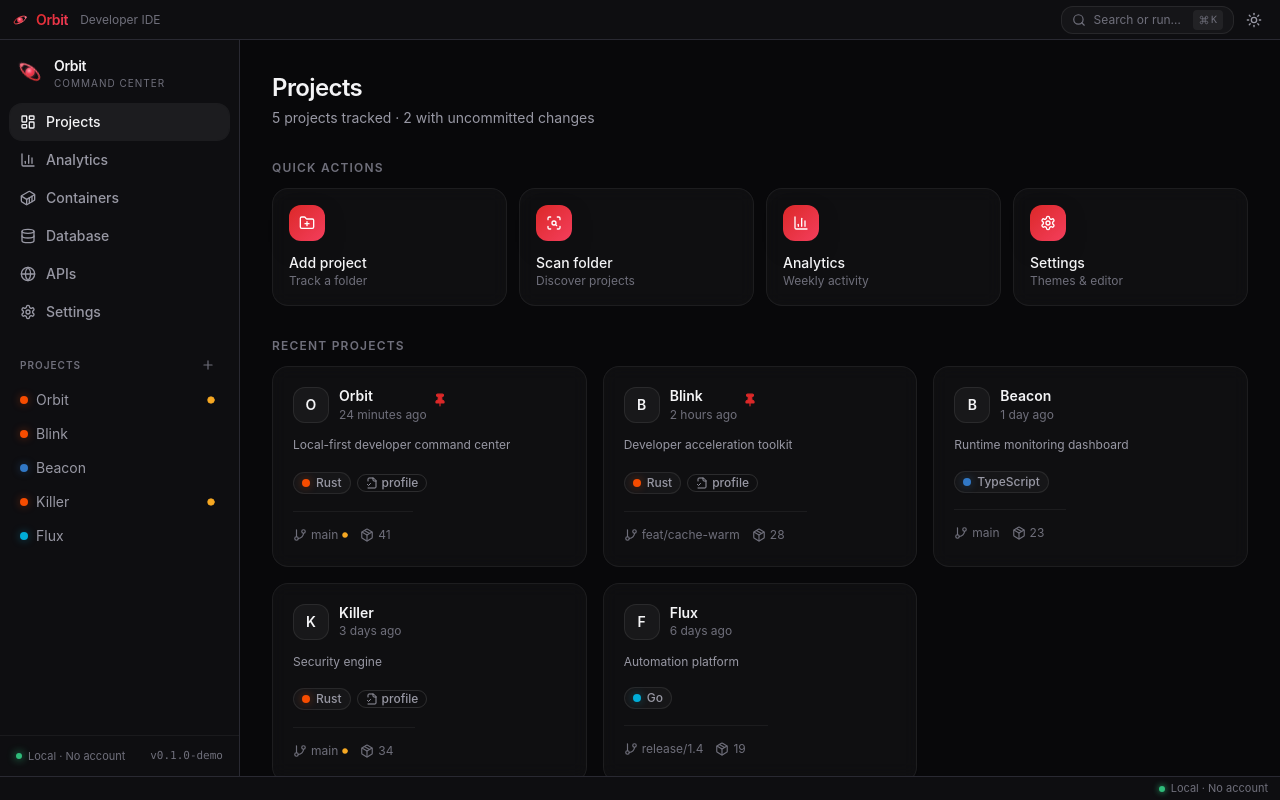
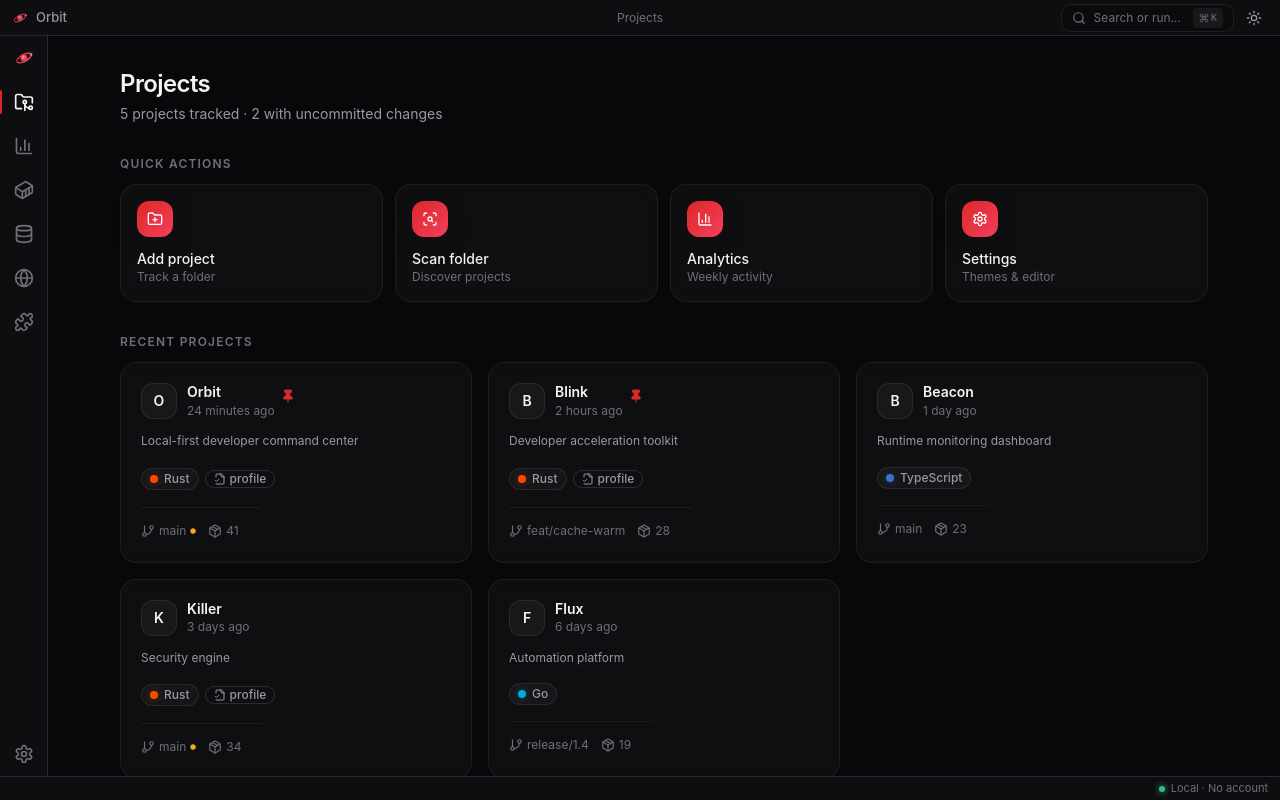
Before and after one commit to martin-k-m/orbit, a React (Vite) app in the folder apps/desktop/ui/: page /Users/dev/code/beacon in a window 1280 px wide. Built offline with nearby package versions, Linux system fonts and the light colour scheme.

Commit message:
Proper-IDE redesign: activity bar, toned chrome, plugins, signing pipeline (#50)
Icon-only activity bar, context-aware title bar, toned-down branding, a Plugins view, CI icon regeneration from the brand SVG, and an optional macOS/Windows code-signing pipeline.

```diff
--- a/apps/desktop/ui/package.json
+++ b/apps/desktop/ui/package.json
@@ -10,6 +10,7 @@
     "typecheck": "tsc --noEmit",
     "test": "vitest run",
     "test:watch": "vitest",
+    "gen-icons": "tauri icon ../src-tauri/icons/app-icon.svg --output ../src-tauri/icons",
     "lint": "eslint . --ext ts,tsx --report-unused-disable-directives --max-warnings 0"
   },
   "dependencies": {
@@ -51,6 +52,7 @@
     "zustand": "^5.0.2"
   },
   "devDependencies": {
+    "@tauri-apps/cli": "^2.1.0",
     "@testing-library/jest-dom": "^6.6.3",
     "@testing-library/react": "^16.1.0",
     "@testing-library/user-event": "^14.5.2",
--- a/apps/desktop/ui/src/components/AppShell.tsx
+++ b/apps/desktop/ui/src/components/AppShell.tsx
@@ -13,6 +13,7 @@ import { Analytics } from "@/views/Analytics";
 import { Docker } from "@/views/Docker";
 import { Database } from "@/views/Database";
 import { ApiExplorer } from "@/views/ApiExplorer";
+import { Plugins } from "@/views/Plugins";
 import { Settings } from "@/views/Settings";
 import { ProjectView } from "@/views/ProjectView";
 
@@ -54,6 +55,7 @@ export function AppShell() {
                 {view.kind === "docker" && <Docker />}
                 {view.kind === "database" && <Database />}
                 {view.kind === "apis" && <ApiExplorer />}
+                {view.kind === "plugins" && <Plugins />}
                 {view.kind === "settings" && <Settings />}
                 {view.kind === "project" && (
                   <ProjectView projectId={view.id} path={view.path} />
--- a/apps/desktop/ui/src/components/CommandPalette.tsx
+++ b/apps/desktop/ui/src/components/CommandPalette.tsx
@@ -6,6 +6,7 @@ import {
   Container,
   Database,
   Globe,
+  Puzzle,
   Settings as SettingsIcon,
   FolderPlus,
   TerminalSquare,
@@ -173,6 +174,11 @@ export function CommandPalette() {
                   onSelect={() => run(() => navigate({ kind: "apis" }))}
                 />
                 <PaletteItem
+                  icon={Puzzle}
+                  label="Go to Plugins"
+                  onSelect={() => run(() => navigate({ kind: "plugins" }))}
+                />
+                <PaletteItem
                   icon={SettingsIcon}
                   label="Go to Settings"
                   onSelect={() => run(() => navigate({ kind: "settings" }))}
--- a/apps/desktop/ui/src/components/Sidebar.tsx
+++ b/apps/desktop/ui/src/components/Sidebar.tsx
@@ -1,33 +1,29 @@
-import { useEffect, useState } from "react";
 import {
-  LayoutDashboard,
+  FolderGit2,
   BarChart3,
   Container,
   Database,
   Globe,
+  Puzzle,
   Settings as SettingsIcon,
-  Plus,
-  Circle,
 } from "lucide-react";
-import { motion } from "framer-motion";
 import { useAppStore, type View } from "@/store/app";
 import { OrbitGlyph } from "@/components/OrbitGlyph";
-import { LanguageChip } from "@/components/LanguageChip";
+import { Hint } from "@/components/ui/tooltip";
 import { cn } from "@/lib/cn";
-import { appVersion, pickFolder, addProject } from "@/lib/ipc";
-import type { ProjectSummary } from "@/lib/types";
 
 interface NavItem {
   label: string;
-  icon: typeof LayoutDashboard;
+  icon: typeof FolderGit2;
   view: View;
   match: (v: View) => boolean;
 }
 
+/** Primary destinations, VS Code activity-bar style: icon-only with tooltips. */
 const NAV: NavItem[] = [
   {
     label: "Projects",
-    icon: LayoutDashboard,
+    icon: FolderGit2,
     view: { kind: "dashboard" },
     match: (v) => v.kind === "dashboard" || v.kind === "project",
   },
@@ -56,152 +52,85 @@ const NAV: NavItem[] = [
     match: (v) => v.kind === "apis",
   },
   {
+    label: "Plugins",
+    icon: Puzzle,
+    view: { kind: "plugins" },
+    match: (v) => v.kind === "plugins",
+  },
+];
+
+const SETTINGS: NavItem = {
   label: "Settings",
   icon: SettingsIcon,
   view: { kind: "settings" },
   match: (v) => v.kind === "settings",
-  },
-];
+};
 
 export function Sidebar() {
   const view = useAppStore((s) => s.view);
   const navigate = useAppStore((s) => s.navigate);
-  const openProject = useAppStore((s) => s.openProject);
-  const projects = useAppStore((s) => s.projects);
-  const setProjects = useAppStore((s) => s.setProjects);
-  const selectedProjectId = useAppStore((s) => s.selectedProjectId);
-  const pushToast = useAppStore((s) => s.pushToast);
-  const [version, setVersion] = useState("");
-
-  useEffect(() => {
-    appVersion().then(setVersion);
-  }, []);
-
-  const recent = [...projects]
-    .sort((a, b) => (b.lastOpened ?? 0) - (a.lastOpened ?? 0))
-    .slice(0, 6);
-
-  async function handleAdd() {
-    const path = await pickFolder();
-    if (!path) return;
-    const next: ProjectSummary[] = await addProject(path);
-    setProjects(next);
-    pushToast({
-      variant: "success",
-      title: "Project added",
-      description: path,
-    });
-  }
 
   return (
-    <aside className="flex w-60 shrink-0 flex-col border-r border-border bg-elevated">
-      {/* Brand */}
+    <aside className="flex w-12 shrink-0 flex-col border-r border-border bg-elevated">
+      {/* Home — a small, static mark (no banner, no spin). */}
       <button
         onClick={() => navigate({ kind: "dashboard" })}
-        className="no-drag flex items-center gap-2.5 px-4 py-4 text-left"
+        aria-label="Orbit — Projects"
+        className="no-drag flex h-11 items-center justify-center text-fg-subtle transition-colors hover:text-fg"
       >
-        <OrbitGlyph className="h-7 w-7" spin />
-        <div className="flex flex-col leading-none">
-          <span className="text-sm font-semibold tracking-tight text-fg">
-            Orbit
-          </span>
-          <span className="mt-0.5 text-[10px] uppercase tracking-widest text-fg-subtle">
-            Command Center
-          </span>
-        </div>
+        <OrbitGlyph className="h-5 w-5" />
       </button>
 
-      {/* Nav */}
-      <nav className="flex flex-col gap-0.5 px-2.5">
-        {NAV.map((item) => {
-          const active = item.match(view);
-          const Icon = item.icon;
-          return (
-            <button
+      <nav className="flex flex-1 flex-col">
+        {NAV.map((item) => (
+          <Rail
             key={item.label}
+            item={item}
+            active={item.match(view)}
             onClick={() => navigate(item.view)}
-              className={cn(
-                "no-drag relative flex items-center gap-2.5 rounded-lg px-2.5 py-2 text-sm font-medium transition-colors",
-                active
-                  ? "text-fg"
-                  : "text-fg-muted hover:text-fg hover:bg-white/[0.04]",
-              )}
-            >
-              {active && (
-                <motion.span
-                  layoutId="nav-active"
-                  className="absolute inset-0 rounded-lg bg-white/[0.06] ring-1 ring-white/[0.06]"
-                  transition={{ type: "spring", stiffness: 400, damping: 32 }}
           />
-              )}
-              <Icon className="relative h-4 w-4 shrink-0" />
-              <span className="relative">{item.label}</span>
-            </button>
-          );
-        })}
+        ))}
       </nav>
 
-      {/* Recent projects */}
-      <div className="mt-6 flex min-h-0 flex-1 flex-col px-2.5">
-        <div className="flex items-center justify-between px-2.5 pb-2">
-          <span className="text-[10px] font-semibold uppercase tracking-widest text-fg-subtle">
-            Projects
-          </span>
-          <button
-            onClick={handleAdd}
-            className="no-drag rounded-md p-1 text-fg-subtle transition-colors hover:bg-white/[0.06] hover:text-fg"
-            aria-label="Add project"
-          >
-            <Plus className="h-3.5 w-3.5" />
-          </button>
-        </div>
-        <div className="scrollbar-thin flex flex-col gap-0.5 overflow-y-auto pr-1">
-          {recent.map((p) => {
-            const active =
-              view.kind === "project" && selectedProjectId === p.id;
-            return (
-              <button
-                key={p.id}
-                onClick={() => openProject(p.id, p.path)}
-                className={cn(
-                  "no-drag group flex items-center gap-2 rounded-lg px-2.5 py-1.5 text-sm transition-colors",
-                  active
-                    ? "bg-white/[0.06] text-fg"
-                    : "text-fg-muted hover:bg-white/[0.04] hover:text-fg",
-                )}
-              >
-                <LanguageChip
-                  language={p.primaryLanguage}
-                  showLabel={false}
-                  className="border-0 bg-transparent p-0"
+      <Rail
+        item={SETTINGS}
+        active={SETTINGS.match(view)}
+        onClick={() => navigate(SETTINGS.view)}
       />
-                <span className="flex-1 truncate text-left">{p.name}</span>
-                {p.gitClean === false && (
-                  <Circle className="h-2 w-2 fill-warning text-warning" />
-                )}
-              </button>
-            );
-          })}
-          {recent.length === 0 && (
-            <p className="px-2.5 py-2 text-xs text-fg-subtle">
-              No projects yet.
-            </p>
-          )}
-        </div>
-      </div>
-
-      {/* Footer */}
-      <div className="mt-auto border-t border-white/[0.05] px-4 py-3">
-        <div className="flex items-center justify-between text-[11px]">
-          <span className="flex items-center gap-1.5 text-fg-subtle">
-            <span className="h-1.5 w-1.5 rounded-full bg-success shadow-[0_0_8px_hsl(var(--success))]" />
-            Local · No account
-          </span>
-          <span className="font-mono text-fg-subtle">
-            {version ? `v${version}` : ""}
-          </span>
-        </div>
-      </div>
     </aside>
   );
 }
+
+function Rail({
+  item,
+  active,
+  onClick,
+}: {
+  item: NavItem;
+  active: boolean;
+  onClick: () => void;
+}) {
+  const Icon = item.icon;
+  return (
+    <Hint label={item.label} side="right">
+      <button
+        onClick={onClick}
+        aria-label={item.label}
+        aria-current={active ? "page" : undefined}
+        className={cn(
+          "no-drag relative flex h-11 w-full items-center justify-center transition-colors",
+          active ? "text-fg" : "text-fg-subtle hover:text-fg",
+        )}
+      >
+        {/* VS Code-style active bar on the rail's left edge. */}
+        <span
+          className={cn(
+            "absolute left-0 top-1/2 h-6 w-0.5 -translate-y-1/2 rounded-r bg-accent transition-opacity",
+            active ? "opacity-100" : "opacity-0",
+          )}
+        />
+        <Icon className="h-5 w-5" />
+      </button>
+    </Hint>
+  );
+}
--- a/apps/desktop/ui/src/components/TitleBar.tsx
+++ b/apps/desktop/ui/src/components/TitleBar.tsx
@@ -10,11 +10,24 @@ function isMac(): boolean {
   return /mac/i.test(navigator.platform) || /mac/i.test(navigator.userAgent);
 }
 
+const VIEW_TITLES: Record<string, string> = {
+  dashboard: "Projects",
+  analytics: "Analytics",
+  docker: "Containers",
+  database: "Database",
+  apis: "APIs",
+  plugins: "Plugins",
+  settings: "Settings",
+};
+
 /** Custom draggable window titlebar. Reserves space for OS window controls. */
 export function TitleBar() {
   const togglePalette = useAppStore((s) => s.togglePalette);
   const toggleTheme = useAppStore((s) => s.toggleTheme);
   const theme = useAppStore((s) => s.theme);
+  const view = useAppStore((s) => s.view);
+  const projects = useAppStore((s) => s.projects);
+  const selectedProjectId = useAppStore((s) => s.selectedProjectId);
   const [pad, setPad] = useState(12);
 
   useEffect(() => {
@@ -22,25 +35,38 @@ export function TitleBar() {
     setPad(isMac() ? 78 : 12);
   }, []);
 
+  // The centre shows what you're looking at, IDE-style — not a marketing banner.
+  const context =
+    view.kind === "project"
+      ? projects.find((p) => p.id === selectedProjectId)?.name ?? "Project"
+      : VIEW_TITLES[view.kind] ?? "";
+
   return (
     <div
       data-tauri-drag-region
-      className="relative z-30 flex h-10 shrink-0 items-center justify-between border-b border-border bg-elevated"
+      className="relative z-30 flex h-9 shrink-0 items-center border-b border-border bg-elevated"
       style={{ paddingLeft: pad, paddingRight: 12 }}
     >
       <div
         data-tauri-drag-region
-        className="pointer-events-none flex items-center gap-2 text-xs"
+        className="pointer-events-none flex items-center gap-2"
       >
-        <OrbitGlyph className="h-4 w-4" />
-        <span className="text-sm font-semibold tracking-tight text-gradient">Orbit</span>
-        <span className="ml-1 text-fg-subtle">Developer IDE</span>
+        <OrbitGlyph className="h-4 w-4 opacity-90" />
+        <span className="text-[13px] font-medium text-fg-muted">Orbit</span>
       </div>
 
-      <div className="flex items-center gap-1.5 no-drag">
+      {/* Current context, centred and dimmed. */}
+      <div
+        data-tauri-drag-region
+        className="pointer-events-none absolute left-1/2 -translate-x-1/2 truncate text-xs text-fg-subtle"
+      >
+        {context}
+      </div>
+
+      <div className="no-drag ml-auto flex items-center gap-1.5">
         <button
           onClick={togglePalette}
-          className="no-drag group flex h-7 items-center gap-2 rounded-lg border border-white/[0.08] bg-white/[0.03] px-2.5 text-xs text-fg-subtle transition-colors hover:bg-white/[0.06] hover:text-fg-muted"
+          className="no-drag group flex h-7 items-center gap-2 rounded-md border border-white/[0.08] bg-black/20 px-2.5 text-xs text-fg-subtle transition-colors hover:bg-white/[0.06] hover:text-fg-muted"
         >
           <Search className="h-3.5 w-3.5" />
           <span className="hidden sm:inline">Search or run…</span>
--- a/apps/desktop/ui/src/store/app.ts
+++ b/apps/desktop/ui/src/store/app.ts
@@ -8,6 +8,7 @@ export type View =
   | { kind: "docker" }
   | { kind: "database" }
   | { kind: "apis" }
+  | { kind: "plugins" }
   | { kind: "settings" }
   | { kind: "project"; id: string; path: string };
 
```
Also changed, not shown: apps/desktop/ui/src/views/Plugins.tsx (added, +107 -0 lines), 2 other files (tests, documents, lock files or other folders). Lines whose indentation alone changed are shown as unchanged.
